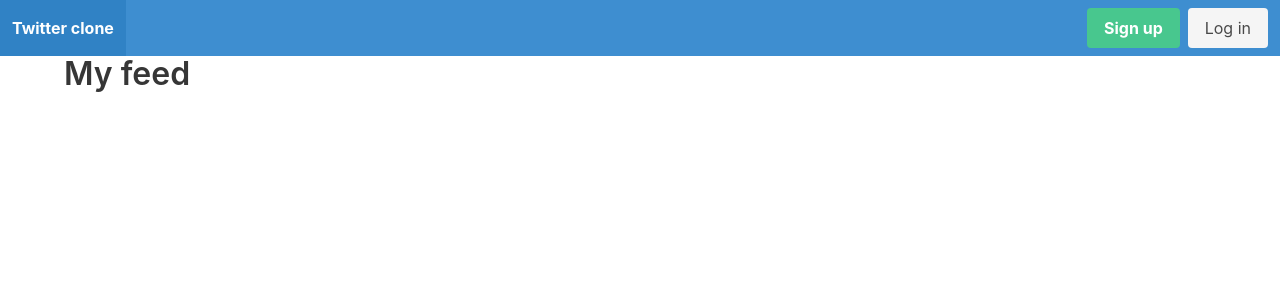
After one commit to Hassan-Boulhilt/swa-twitterclone, a Django app: template twitterClone-project/apps/feed/templates/feed/feed.html in a window 1280 px wide. The commit adds this page. Shown: the top 300 px of the page. Run offline with Django 3.2, Linux system fonts and the light colour scheme; the template is opened without the code that fills it, so the values that code supplies are empty.

Commit message:
Add view feed and its template

```diff
--- a/twitterClone-project/apps/core/templates/core/base.html
+++ b/twitterClone-project/apps/core/templates/core/base.html
@@ -25,6 +25,9 @@
         </div>
         <div class="navbar-menu">
             <div class="navbar-end">
+                {% if request.user.is_authenticated %}
+                    <a href="{% url 'feed' %}" class="navbar-item">Feed</a>
+                {% endif %}
                 <div class="navbar-item">
                     <div class="buttons">
                         {% if request.user.is_authenticated %}
--- /dev/null
+++ b/twitterClone-project/apps/feed/templates/feed/feed.html
@@ -0,0 +1,11 @@
+{% extends 'core/base.html' %}
+
+{% block content%}
+   <div class="container">
+       <div class="columns">
+           <div class="column is-12">
+               <h1 class="title">My feed</h1>
+           </div>
+       </div>
+   </div>
+{% endblock %}
--- a/twitterClone-project/apps/feed/views.py
+++ b/twitterClone-project/apps/feed/views.py
@@ -1,3 +1,7 @@
 from django.shortcuts import render
+from django.contrib.auth.decorators import login_required
 
-# Create your views here.
+
+@login_required
+def feed(request):
+    return render(request,'feed/feed.html')
--- a/twitterClone-project/twitterClone/settings.py
+++ b/twitterClone-project/twitterClone/settings.py
@@ -28,6 +28,7 @@ DEBUG = True
 ALLOWED_HOSTS = []
 
 LOGIN_URL = 'login'
+LOGIN_REDIRECT_URL = 'feed'
 LOGOUT_REDIRECT_URL = 'frontpage'
 
 
```
Also changed, not shown: twitterClone-project/twitterClone/urls.py (+8 -1 lines).
